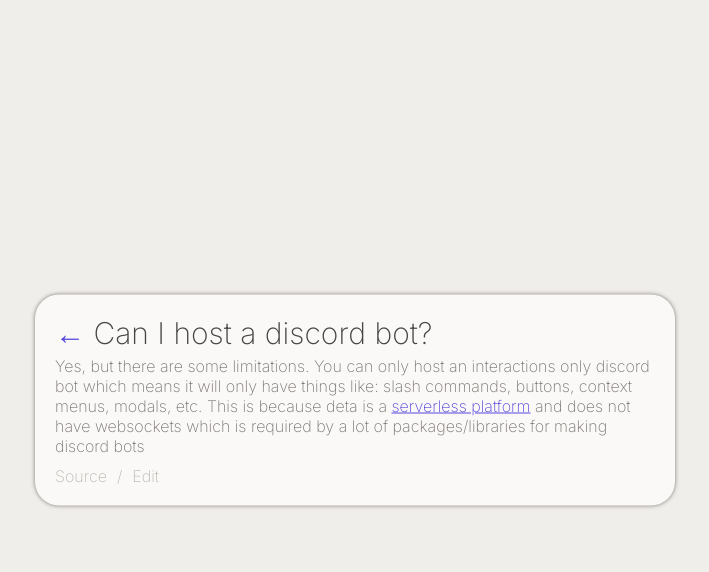
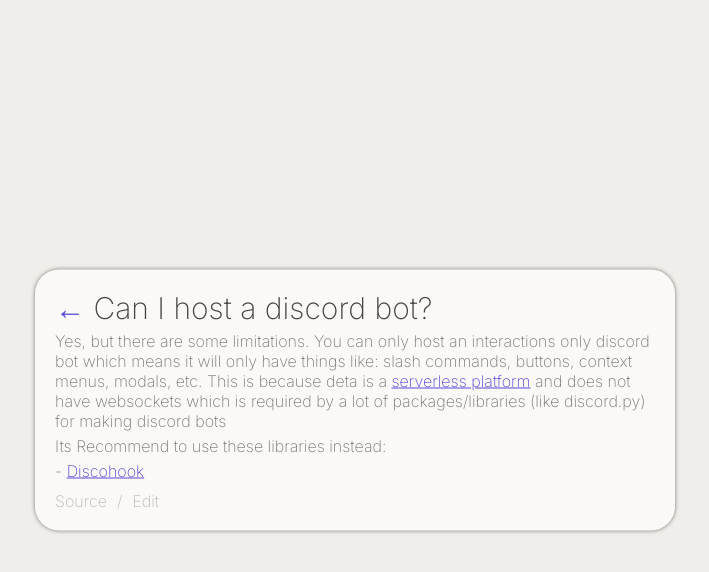
Before and after one commit to SlumberDemon/faqs, a FastAPI app: page /1 in a window 1280 px wide. Shown: the top 572 px of the page, without its empty margins (285-994 px from the left). Run offline with FastAPI, Linux system fonts and the light colour scheme.

Commit message:
Updated page 1

```diff
--- a/templates/faqs/1.html
+++ b/templates/faqs/1.html
@@ -28,8 +28,14 @@
                 Yes, but there are some limitations. You can only host an interactions only discord bot which means it
                 will only have things like: slash commands, buttons, context menus, modals, etc. This is because deta is
                 a <a href="https://www.cloudflare.com/learning/serverless/what-is-serverless/">serverless platform</a>
-                and does not have websockets which is required by a lot of packages/libraries for
+                and does not have websockets which is required by a lot of packages/libraries (like discord.py) for
                 making discord bots
+            </div>
+            <div class="content-text">
+                Its Recommend to use these libraries instead:
+            </div>
+            <div class="content-text">
+                - <a href="https://github.com/jnsougata/discohook">Discohook</a>
             </div>
         </div>
         <div class="bottom">
```
